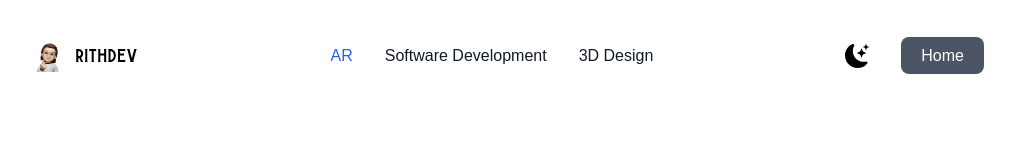
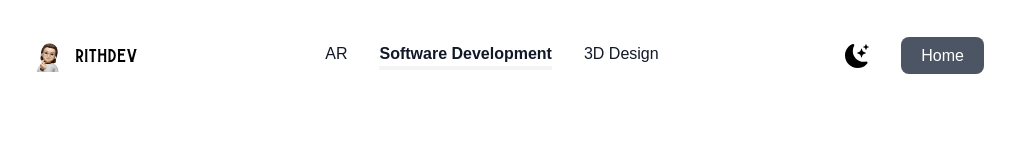
Before and after one commit to harithtarmizi/rithdev-portfolio, a Next.js app: page /portfolio/software-development in a window 1280 px wide. Shown: the top 160 px of the page, without its empty margins (128-1151 px from the left). Built offline with nearby package versions, Linux system fonts and the light colour scheme.

Commit message:
add fucntionality to hamburger menu

```diff
--- a/src/components/Portfolio/PortfolioLayout/index.tsx
+++ b/src/components/Portfolio/PortfolioLayout/index.tsx
@@ -1,11 +1,19 @@
 import { ReactNode, useState } from "react";
 import Image from "next/image";
 import Link from "next/link";
+import { useRouter } from "next/router";
+
 import logo from "../../../../public/rith.png";
 import { BsFillMoonStarsFill } from "react-icons/bs";
 
 const PortfolioLayout = ({ children }: { children: ReactNode }) => {
   const [darkMode, setDarkMode] = useState<boolean>(false);
+  const [menuOpen, setMenuOpen] = useState<boolean>(false);
+  const router = useRouter();
+
+  const toggleMenu = () => {
+    setMenuOpen(!menuOpen);
+  };
 
   return (
     <div className={darkMode ? "dark" : ""}>
@@ -42,6 +50,7 @@ const PortfolioLayout = ({ children }: { children: ReactNode }) => {
                 </li>
               </ul>
               <button
+                onClick={toggleMenu}
                 data-collapse-toggle="mega-menu-icons"
                 type="button"
                 className="inline-flex items-center p-2 w-10 h-10 justify-center text-sm text-gray-500 rounded-lg md:hidden hover:bg-gray-100 focus:outline-none focus:ring-2 focus:ring-gray-200 dark:text-gray-400 dark:hover:bg-gray-700 dark:focus:ring-gray-600"
@@ -68,13 +77,19 @@ const PortfolioLayout = ({ children }: { children: ReactNode }) => {
             </div>
             <div
               id="mega-menu-icons"
-              className="items-center justify-between hidden w-full md:flex md:w-auto md:order-1"
+              className={`${
+                menuOpen ? "block" : "hidden"
+              } items-center justify-between  w-full md:flex md:w-auto md:order-1`}
             >
               <ul className="flex flex-col mt-4 font-medium md:flex-row md:space-x-8 md:mt-0">
                 <li>
                   <Link
                     href="/portfolio/augmented-reality"
-                    className="block py-2 pl-3 pr-4 text-blue-600 border-b border-gray-100 hover:bg-gray-50 md:hover:bg-transparent md:border-0 md:hover:text-blue-600 md:p-0 dark:text-blue-500 md:dark:hover:text-blue-500 dark:hover:bg-gray-700 dark:hover:text-blue-500 md:dark:hover:bg-transparent dark:border-gray-700"
+                    className={`block py-2 pl-3 pr-4 text-gray-900 border-b md:border-0 border-gray-100 hover:bg-gray-50 md:hover:bg-transparent md:hover:text-gray-400 md:p-0 dark:text-white md:dark:hover-text-gray-700 dark:hover-text-gray-700 dark:hover:bg-gray-700 md:dark:hover-bg-transparent dark:border-gray-700 ${
+                      router.pathname === "/portfolio/augmented-reality"
+                        ? "font-semibold md:border-b-4 "
+                        : ""
+                    }`}
                     aria-current="page"
                   >
                     AR
@@ -84,7 +99,12 @@ const PortfolioLayout = ({ children }: { children: ReactNode }) => {
                 <li>
                   <Link
                     href="/portfolio/software-development"
-                    className="block py-2 pl-3 pr-4 text-gray-900 border-b border-gray-100 hover:bg-gray-50 md:hover:bg-transparent md:border-0 md:hover:text-blue-600 md:p-0 dark:text-white md:dark:hover:text-blue-500 dark:hover:bg-gray-700 dark:hover:text-blue-500 md:dark:hover:bg-transparent dark:border-gray-700"
+                    className={`block py-2 pl-3 pr-4 text-gray-900 border-b md:border-0 border-gray-100 hover:bg-gray-50 md:hover:bg-transparent md:hover:text-gray-400 md:p-0 dark:text-white md:dark:hover-text-gray-700 dark:hover-text-gray-700 dark:hover:bg-gray-700 md:dark:hover-bg-transparent dark:border-gray-700 ${
+                      router.pathname === "/portfolio/software-development"
+                        ? "font-semibold md:border-b-4 "
+                        : ""
+                    }`}
+                    aria-current="page"
                   >
                     Software Development
                   </Link>
@@ -93,7 +113,12 @@ const PortfolioLayout = ({ children }: { children: ReactNode }) => {
                 <li>
                   <Link
                     href="/portfolio/3d-design"
-                    className="block py-2 pl-3 pr-4 text-gray-900 border-b border-gray-100 hover:bg-gray-50 md:hover:bg-transparent md:border-0 md:hover:text-blue-600 md:p-0 dark:text-white md:dark:hover:text-blue-500 dark:hover:bg-gray-700 dark:hover:text-blue-500 md:dark:hover:bg-transparent dark:border-gray-700"
+                    className={`block py-2 pl-3 pr-4 text-gray-900 border-b md:border-0 border-gray-100 hover:bg-gray-50 md:hover:bg-transparent md:hover:text-gray-400 md:p-0 dark:text-white md:dark:hover-text-gray-700 dark:hover-text-gray-700 dark:hover:bg-gray-700 md:dark:hover-bg-transparent dark:border-gray-700 ${
+                      router.pathname === "/portfolio/3d-design"
+                        ? "font-semibold md:border-b-4 "
+                        : ""
+                    }`}
+                    aria-current="page"
                   >
                     3D Design
                   </Link>
@@ -117,7 +142,7 @@ const PortfolioLayout = ({ children }: { children: ReactNode }) => {
           <div className="flex flex-col space-y-4 sm:flex-row sm:justify-center sm:space-y-0 sm:space-x-4">
             <Link
               href="#"
-              className="inline-flex justify-center items-center py-3 px-5 text-base font-medium text-center text-white rounded-lg bg-gray-600 hover:bg-gray-800 focus:ring-4 dark:bg-white dark:hover:bg-white dark:focus:ring-gray-600"
+              className="inline-flex justify-center items-center py-3 px-5 text-base font-medium text-center text-white dark:text-black rounded-lg bg-gray-600 hover:bg-gray-800 focus:ring-4 dark:bg-white dark:hover:bg-white dark:focus:ring-gray-600"
             >
               Get started
               <svg
```
